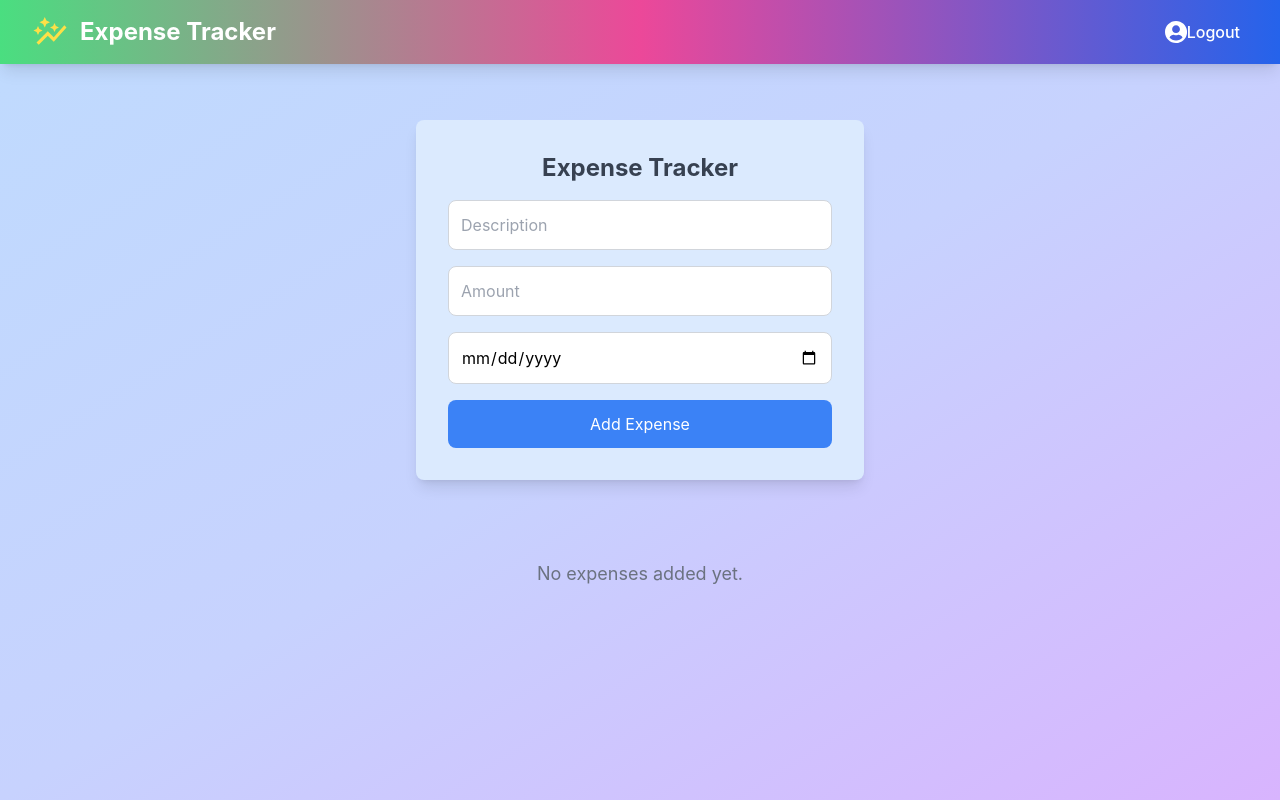
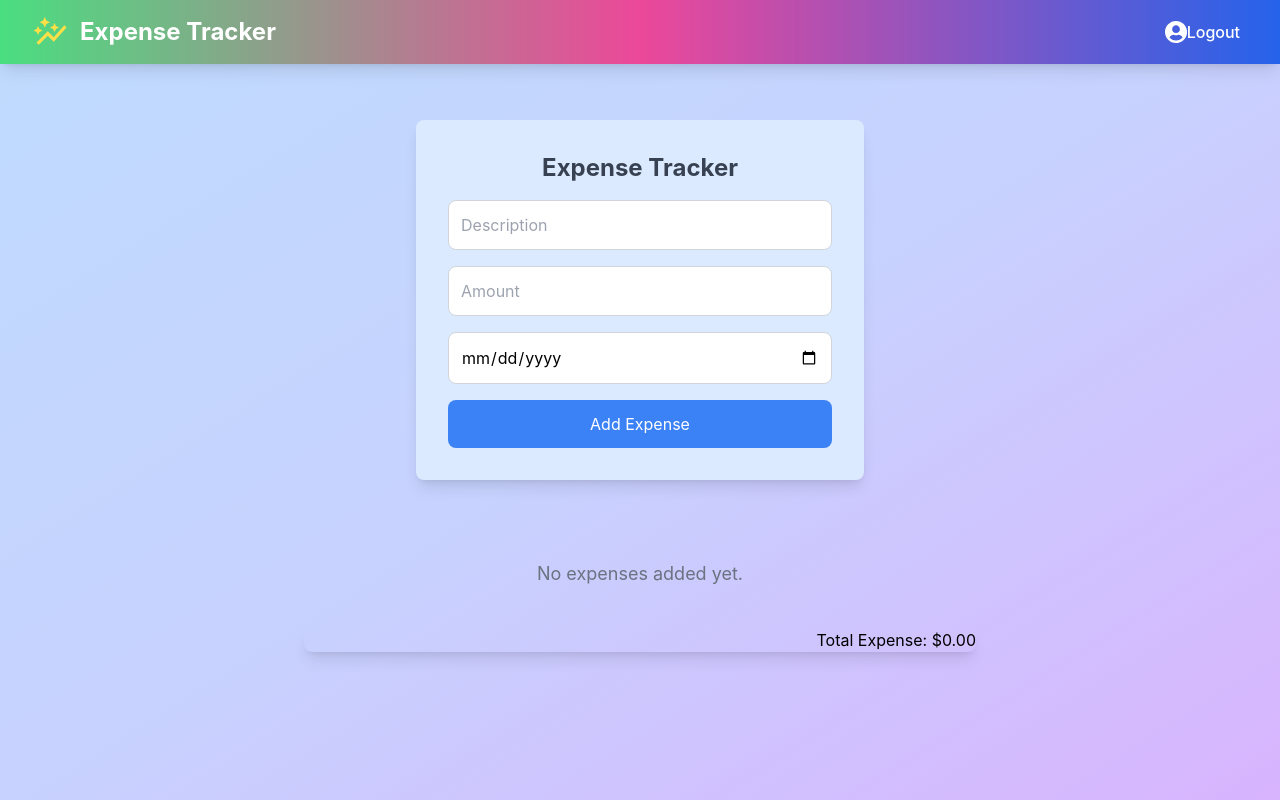
Before and after one commit to heartzforu/mypro, a React (Create React App) app: page /expense in a window 1280 px wide. Built offline with nearby package versions, Linux system fonts and the light colour scheme.

Commit message:
For Total

```diff
--- a/src/components/Expense.jsx
+++ b/src/components/Expense.jsx
@@ -20,6 +20,8 @@ function Expense() {
   const deleteExpense = (index) => {
     setExpenses(expenses.filter((_, i) => i !== index));
   };
+  const calculateExpense=expenses
+  .reduce((total,expense)=> total + expense.amount,0)
 
   return (
     <div className="min-h-screen bg-gradient-to-br from-blue-200 via-indigo-200 to-purple-300 flex flex-col items-center py-10">
@@ -88,6 +90,11 @@ function Expense() {
         {expenses.length === 0 && (
           <p className="text-center text-gray-500 text-lg mt-10">No expenses added yet.</p>
         )}
+        <div className="shadow-lg rounded-lg mt-10 w-full max-w-2xl-4 text-right">
+          <h3>
+            Total Expense: ${calculateExpense.toFixed(2)}
+          </h3>
+        </div>
       </div>
     </div>
   );
--- a/src/components/Register.jsx
+++ b/src/components/Register.jsx
@@ -16,7 +16,6 @@ function Register() {
     name: yup.string().required("Name is required"),
     username: yup.string().required("Please select a username"),
     email: yup.string().email("Invalid email").required("Email is required"),
-
     password: yup
       .string()
       .min(6, "Password must be at least 6 characters")
```
